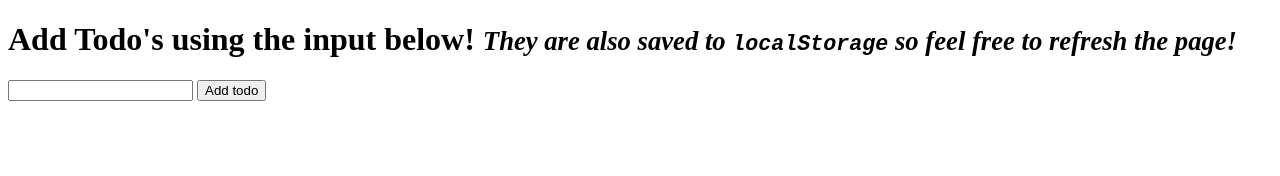
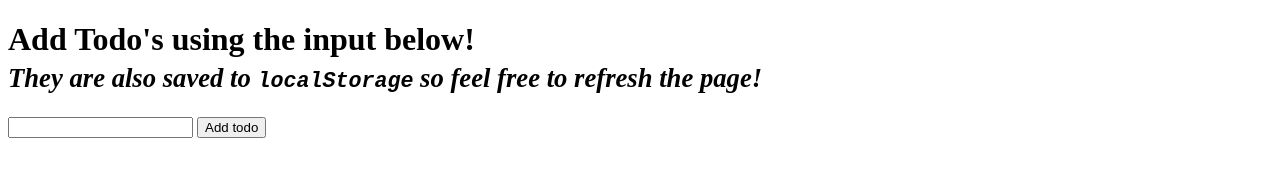
Before and after one commit to gingerchew/todo-list, a website: page index.html in a window 1280 px wide. Drawn offline with Linux system fonts and the light colour scheme.

Commit message:
Fixes formatting on title

```diff
--- a/index.html
+++ b/index.html
@@ -6,7 +6,7 @@
     <title>Web Component Based Todo List</title>
 </head>
 <body>
-    <h1>Add Todo's using the input below! <small><i>They are also saved to <code>localStorage</code> so feel free to refresh the page!</i></small></h1>
+    <h1>Add Todo's using the input below!<br/><small><i>They are also saved to <code>localStorage</code> so feel free to refresh the page!</i></small></h1>
     <todo-list use-local>
         <input type="text" ref="input" />
         <button type="button" ref="submit">Add todo</button>
```
